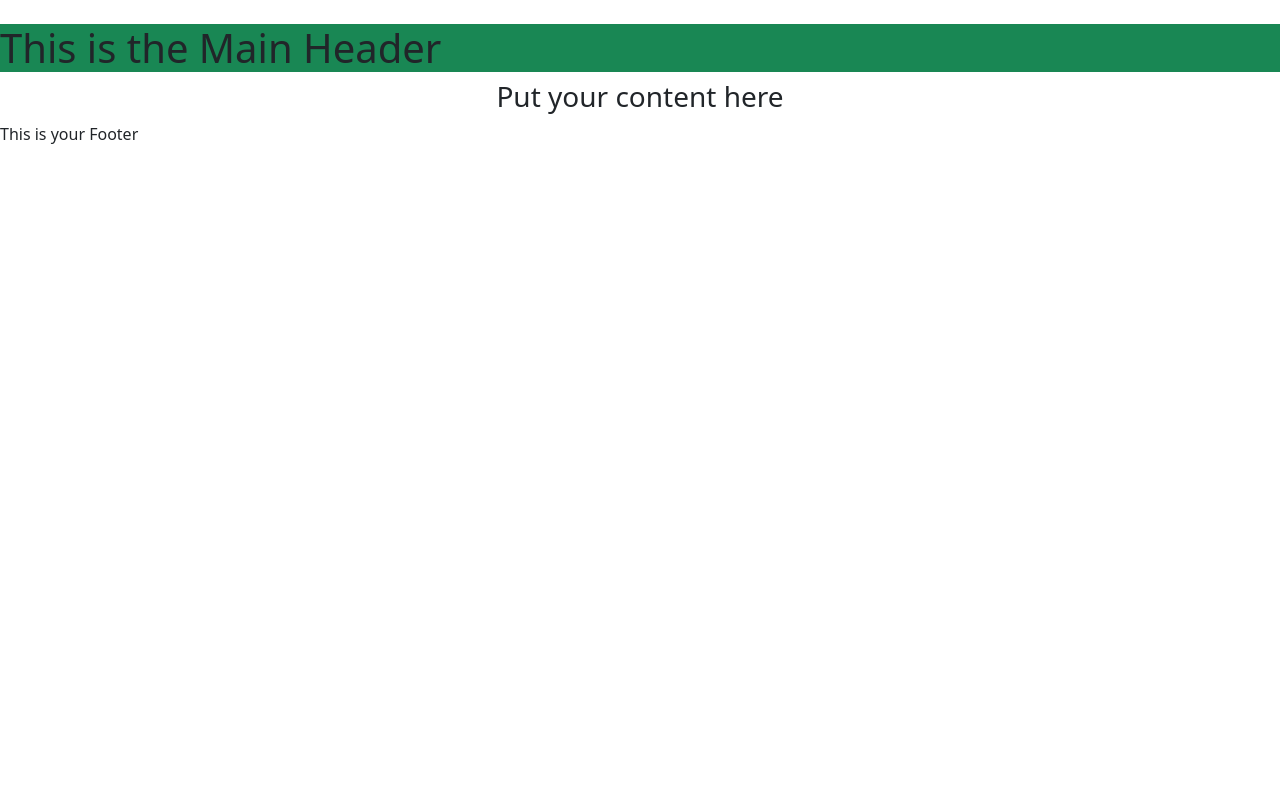
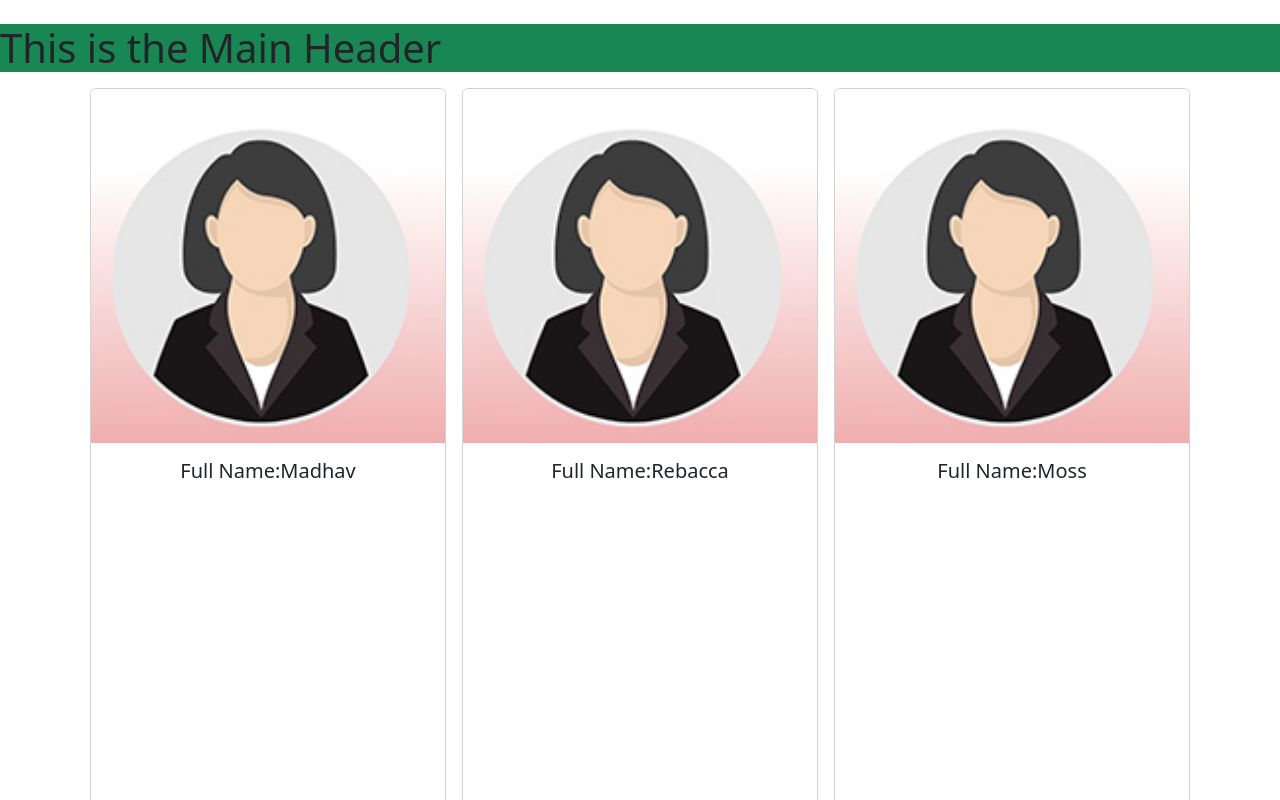
Before and after one commit to saattili/ReactApp, a React (Vite) app: page / in a window 1280 px wide. Shown: the top 800 px of the page. Built offline with nearby package versions, Linux system fonts and the light colour scheme; the HTML template or start-up script is replaced by a standard one.

Commit message:
cards added with bootstrap

```diff
--- a/src/App.css
+++ b/src/App.css
@@ -3,3 +3,7 @@
   vertical-align: center;
   line-height: 100vh
 }
+.card-collection{
+  display: grid;
+  grid-template-columns: 1fr 1fr 1fr
+}
--- a/src/App.jsx
+++ b/src/App.jsx
@@ -1,5 +1,6 @@
 import './App.css'
 import Header from './Header';
+import Employees from './Employee';
 import Content from './Content';
 import Footer from './Footer';
 
@@ -8,7 +9,7 @@
 
     <div >
       <Header />
-      <Content />
+      <Employees />
       <Footer />
     </div>
 
--- /dev/null
+++ b/src/Employee.jsx
@@ -0,0 +1,56 @@
+import { useState } from 'react';
+import femaleProfile from './images/femaleProfile.jpg';
+import maleProfile from './images/maleProfile.jpg';
+
+const Employees = () => {
+  const [employees, setEmployee] = useState([
+    {
+      id: 1,
+      fullName: "Madhav",
+      totalExp: 7,
+      team: "Dev"
+
+    },
+    {
+      id: 1,
+      fullName: "Rebacca",
+      totalExp: 9,
+      team: "QA"
+
+    },
+    {
+      id: 1,
+      fullName: "Moss",
+      totalExp: 4,
+      team: "Support"
+
+    },
+  ]);
+  return (
+    <main className='container'>
+      <div className='row justify-content-center mt-0 mb-3'>
+        <div className='col-12'>
+          <div className="card-collection">
+            {
+              employees.map((employee) => (
+                <div id={employee.id} className="card m-2">
+                  <img src={femaleProfile} className="card-img-top"></img>
+                  <div className="card-body">
+                    <h5 className="card-title">Full Name:{employee.fullName}</h5>
+                    <p className="card-text"><b>Team Name:</b> {employee.team}</p>
+
+                  </div>
+                </div>
+              ))
+            }
+          </div>
+        </div>
+      </div>
+
+    </main >
+
+  );
+
+}
+
+export default Employees;
--- a/src/Header.jsx
+++ b/src/Header.jsx
@@ -1,7 +1,7 @@
 const Header = () => {
   return (
     <header>
-      <h1 className="mt-4 p4 bg-success " >This is the Main Header</h1>
+      <h1 className="mt-4 p4 bg-success" >This is the Main Header</h1>
     </header>
   )
 }
```
Also changed, not shown: src/images/femaleProfile.jpg (added), src/images/maleProfile.jpg (added).
